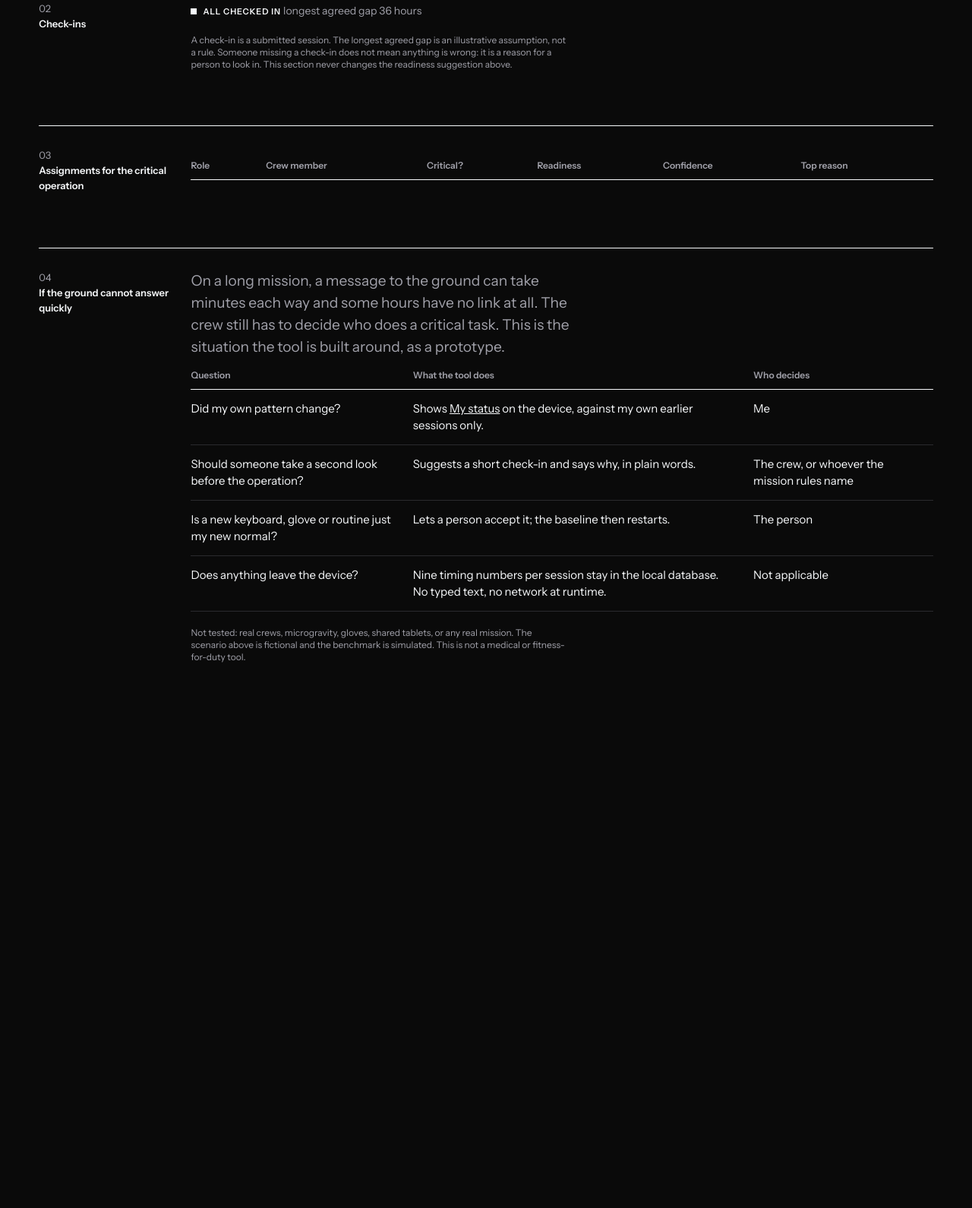
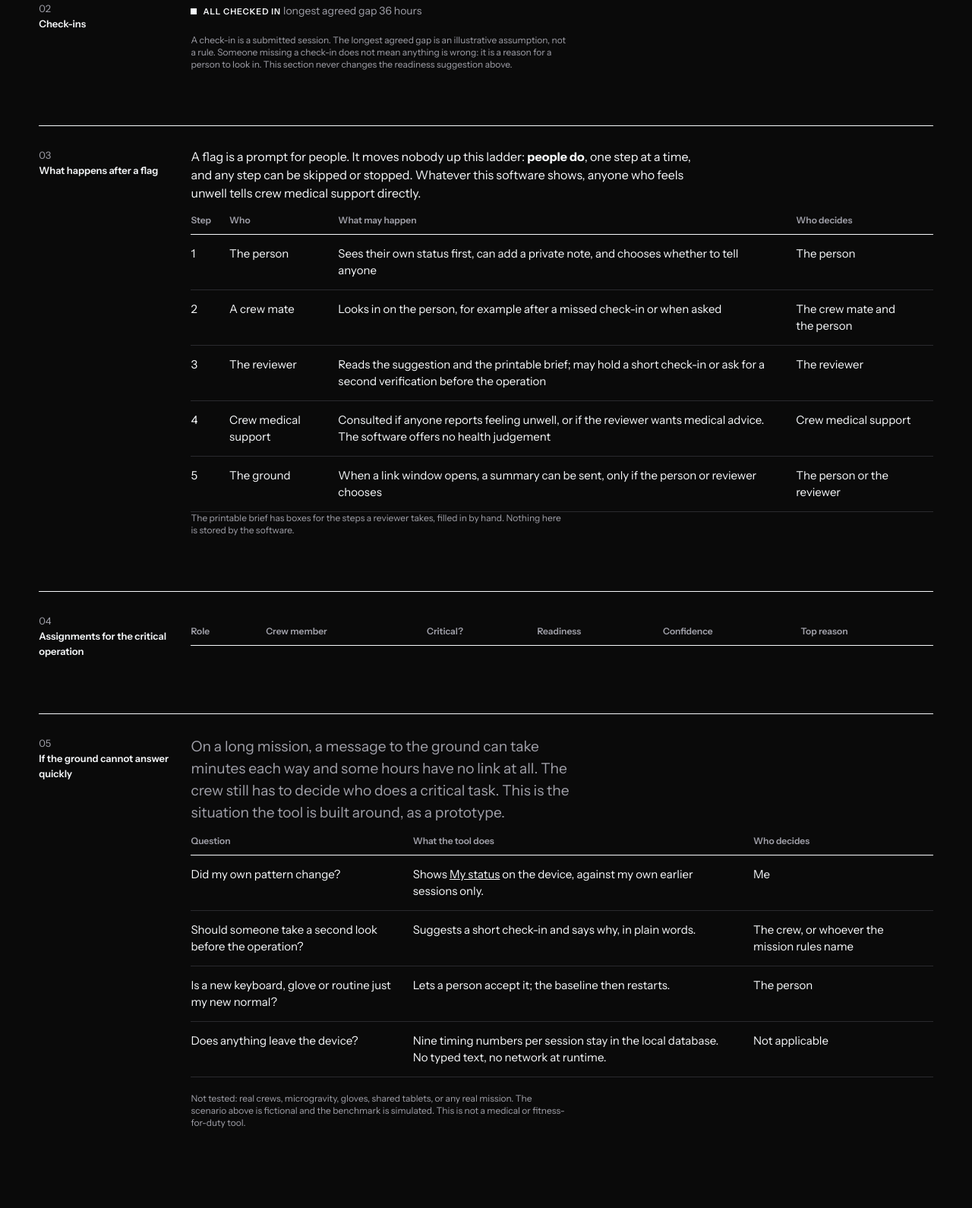
Before and after one commit to Davuddevelop/Crew-Readiness, a Flask app: page /mission in a window 1280 px wide. Shown: the part 575-2165 px from the top of the page at 76% size. Before the commit the page ends 1447 px from the top, so only its background shows below. Run offline with Flask 3, Linux system fonts and the light colour scheme; lists and menus that the app fills with data are empty.

Commit message:
W2: escalation ladder on Mission (people move it, never the software); brief gets a 'summary sent to the ground' box
Co-Authored-By: Claude Sonnet 5.5 <noreply@anthropic.com>
Claude-Session: https://claude.ai/code/session_01R4ChaFD5FHTAXhrvoi87HX

```diff
--- a/app/templates/brief.html
+++ b/app/templates/brief.html
@@ -63,6 +63,7 @@
         <li>&#9744; No action needed</li>
         <li>&#9744; Short check-in held with: ____________________ &nbsp; Outcome: ____________________________</li>
         <li>&#9744; Looked in on anyone with an overdue check-in: ____________________</li>
+        <li>&#9744; Summary sent to the ground (only if chosen): ____________________</li>
         <li>&#9744; Crew medical support informed or consulted (if available): ____________________</li>
         <li>&#9744; Accepted a new normal for: ____________________ (use Accept as new normal on the dashboard)</li>
         <li>Reviewer: ____________________ &nbsp; Date and time: ____________________</li>
--- a/app/templates/mission.html
+++ b/app/templates/mission.html
@@ -34,9 +34,31 @@
   </div>
 </section>
 
+<section class="section" id="escalation">
+  <div class="grid">
+    <div class="label"><span class="idx">03</span>What happens after a flag</div>
+    <div class="body">
+      <p style="max-width:62ch">A flag is a prompt for people. It moves nobody up this ladder: <strong>people do</strong>, one step at a time, and any step can be skipped or stopped. Whatever this software shows, anyone who feels unwell tells crew medical support directly.</p>
+      <div class="table-wrap" role="region" aria-label="Escalation ladder" tabindex="0">
+        <table class="evidence">
+          <thead><tr><th>Step</th><th>Who</th><th>What may happen</th><th>Who decides</th></tr></thead>
+          <tbody>
+            <tr><td>1</td><td>The person</td><td>Sees their own status first, can add a private note, and chooses whether to tell anyone</td><td>The person</td></tr>
+            <tr><td>2</td><td>A crew mate</td><td>Looks in on the person, for example after a missed check-in or when asked</td><td>The crew mate and the person</td></tr>
+            <tr><td>3</td><td>The reviewer</td><td>Reads the suggestion and the printable brief; may hold a short check-in or ask for a second verification before the operation</td><td>The reviewer</td></tr>
+            <tr><td>4</td><td>Crew medical support</td><td>Consulted if anyone reports feeling unwell, or if the reviewer wants medical advice. The software offers no health judgement</td><td>Crew medical support</td></tr>
+            <tr><td>5</td><td>The ground</td><td>When a link window opens, a summary can be sent, only if the person or reviewer chooses</td><td>The person or the reviewer</td></tr>
+          </tbody>
+        </table>
+      </div>
+      <p class="fineprint" style="max-width:62ch">The printable brief has boxes for the steps a reviewer takes, filled in by hand. Nothing here is stored by the software.</p>
+    </div>
+  </div>
+</section>
+
 <section class="section">
   <div class="grid">
-    <div class="label"><span class="idx">03</span>Assignments for the critical operation</div>
+    <div class="label"><span class="idx">04</span>Assignments for the critical operation</div>
     <div class="body">
       <div class="table-wrap">
         <table class="evidence">
@@ -50,7 +72,7 @@
 
 <section class="section" id="no-ground-link">
   <div class="grid">
-    <div class="label"><span class="idx">04</span>If the ground cannot answer quickly</div>
+    <div class="label"><span class="idx">05</span>If the ground cannot answer quickly</div>
     <div class="body">
       <p class="lede">On a long mission, a message to the ground can take minutes each way and some hours have no link at all. The crew still has to decide who does a critical task. This is the situation the tool is built around, as a prototype.</p>
       <div class="table-wrap">
```
Also changed, not shown: tests/test_navigation.py (+8 -0 lines).
